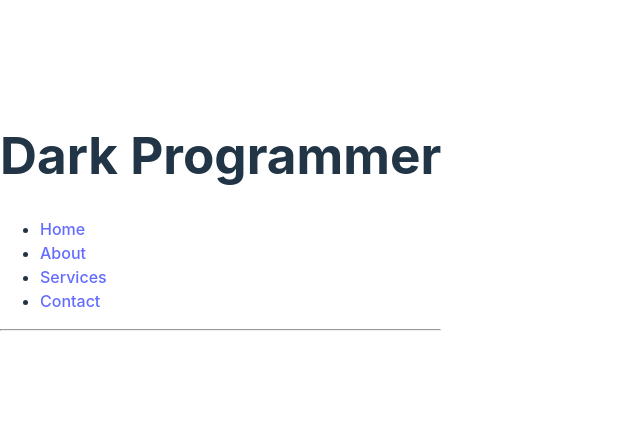
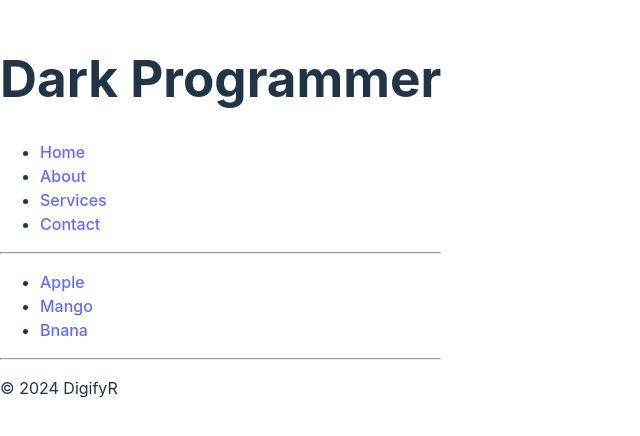
Before and after one commit to DARK-PROGRAMMER-I/react-jobs-website, a React (Vite) app: page / in a window 1280 px wide. Shown: the part 184-620 px from the top of the page, without its empty margins (0-640 px from the left). Built offline with nearby package versions, Linux system fonts and the light colour scheme.

Commit message:
dynamic list creation

```diff
--- a/src/App.jsx
+++ b/src/App.jsx
@@ -1,9 +1,13 @@
+import Footer from './components/Footer.jsx';
 import Header from './components/Header.jsx'
 
 function App() {
 
   return (
+    <>
     <Header/>
+    <Footer/>
+    </>
   );
 }
 
--- /dev/null
+++ b/src/components/Footer.jsx
@@ -0,0 +1,32 @@
+function Footer() {
+
+    const foodNames = [
+        'Apple',
+        'Mango',
+        'Bnana',
+    ];
+
+    return (
+        <footer>
+            <div>
+                <ul>
+                    {
+                        foodNames.map((foodItem) =>
+
+                            <li>
+                                <a href='#'>{foodItem}</a>
+                            </li>
+                        )
+                    }
+                </ul>
+            </div>
+            <hr />
+            <p>
+                &copy; {new Date().getFullYear()} DigifyR
+            </p>
+
+        </footer>
+    );
+}
+
+export default Footer
```
